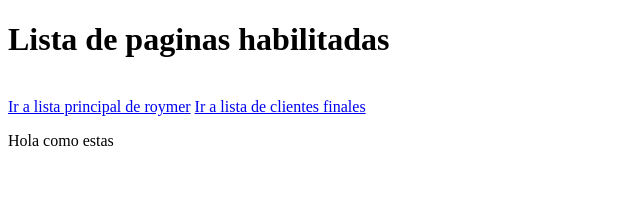
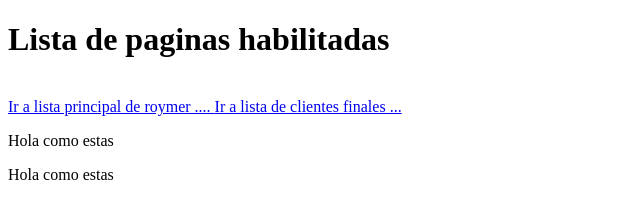
Before and after one commit to DevTempSistemas/example1, a plain HTML site: page index.html in a window 1280 px wide. Shown: the whole page, without its empty margins (0-640 px from the left). Drawn offline with Linux system fonts and the light colour scheme.

Commit message:
cgregado nuevos elementos

```diff
--- a/index.html
+++ b/index.html
@@ -11,8 +11,9 @@
     <h1>Lista de paginas habilitadas</h1>
 
     <br>
-    <a href="roymer.html">Ir a lista principal de roymer</a>
-    <a href="Clientes.html">Ir a lista de clientes finales</a>
+    <a href="roymer.html">Ir a lista principal de roymer .... </a>
+    <a href="Clientes.html">Ir a lista de clientes finales ...</a>
+    <p>Hola como estas</p>
     <p>Hola como estas</p>
 
 </body>
```
